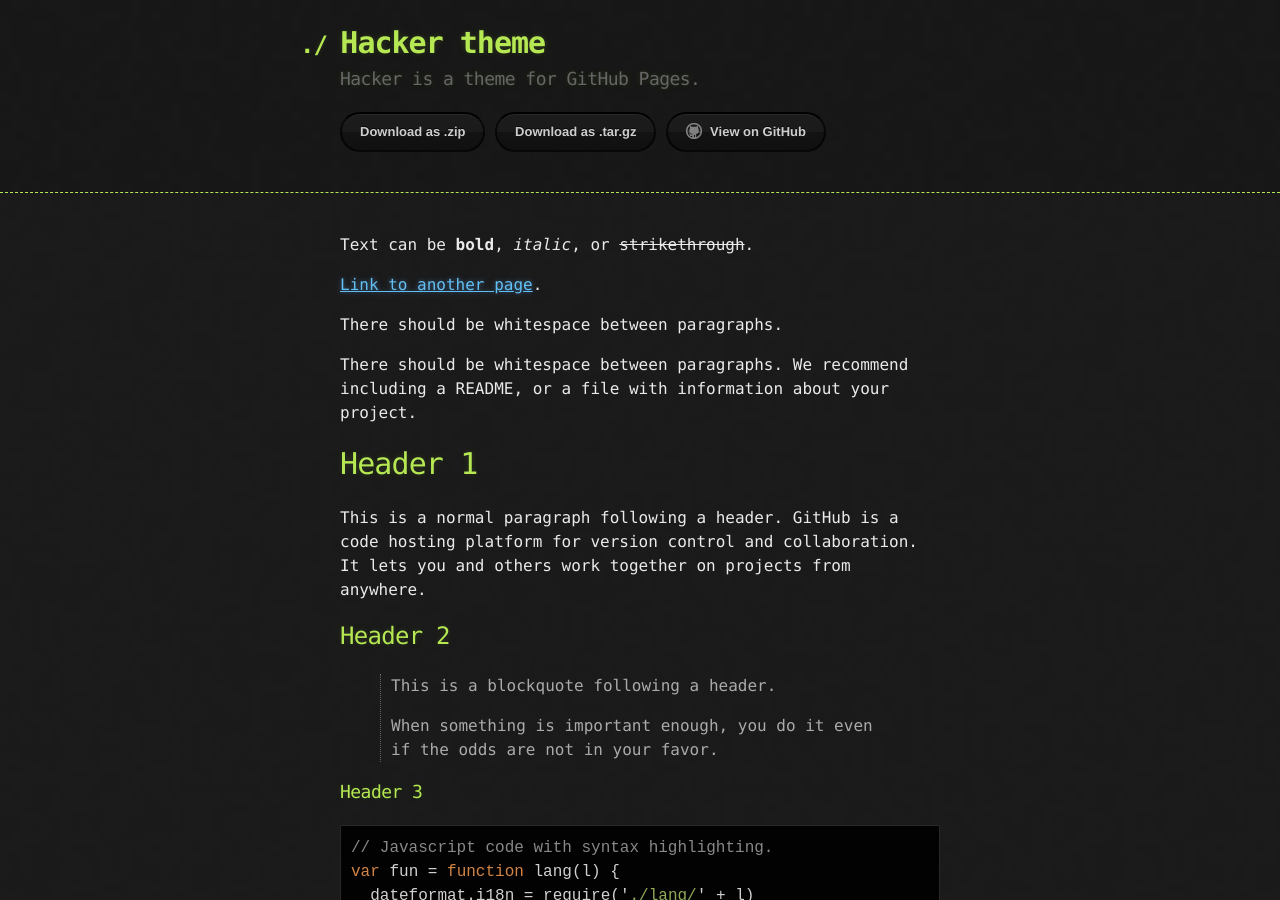
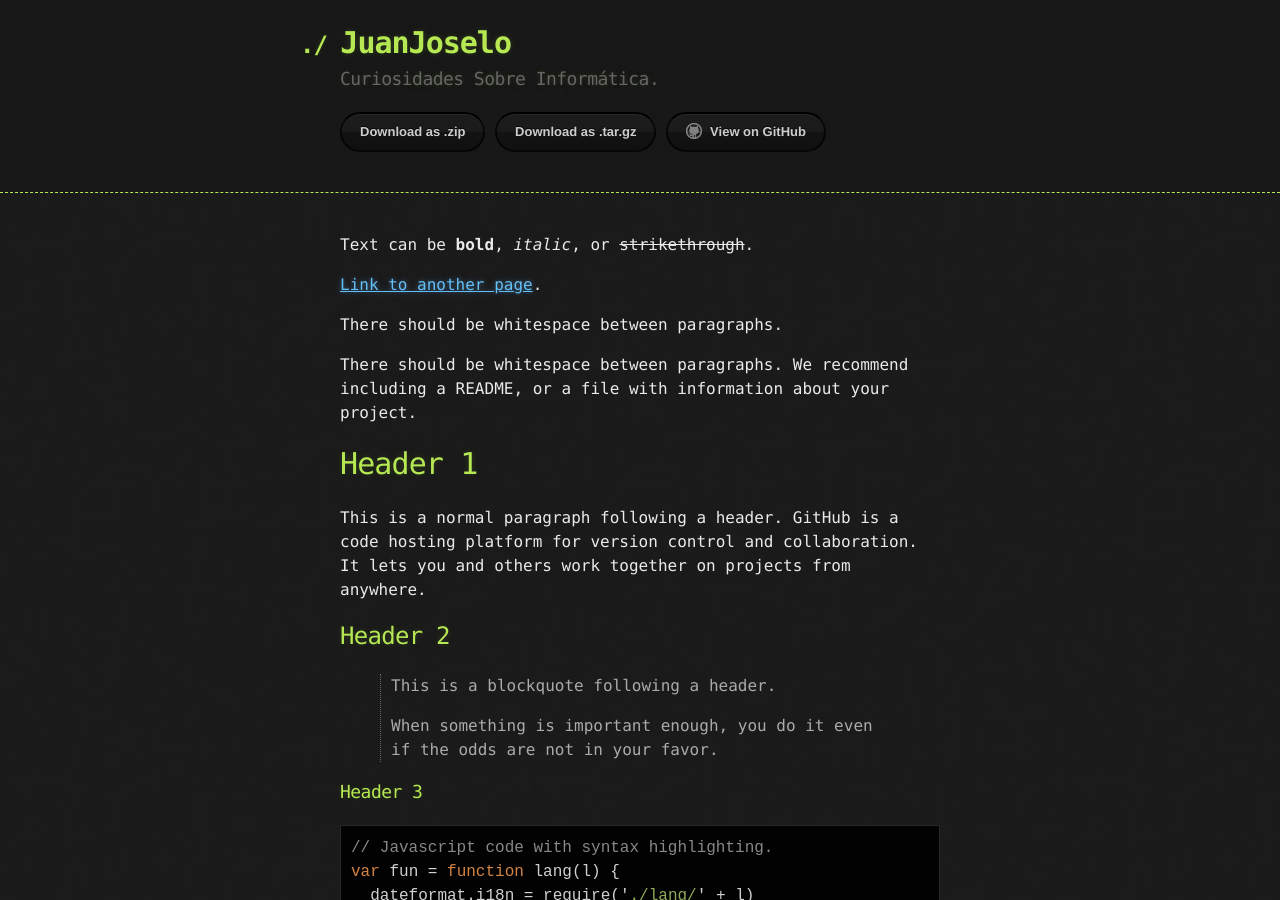
Before and after one commit to juanjoselopezroldan/juanjoselopezroldan.github.io, a Jekyll site: the page built from index.md, in a window 1280 px wide and 900 px high. Built offline with Jekyll 4.4.1, drawn with Linux system fonts in a browser that asks for light colours.

Commit message:
mod. de titulo

```diff
--- a/_config.yml
+++ b/_config.yml
@@ -1,5 +1,5 @@
-title: Hacker theme
-description: Hacker is a theme for GitHub Pages.
+title: JuanJoselo
+description: Curiosidades Sobre Informática.
 show_downloads: true
 google_analytics:
 theme: jekyll-theme-hacker
```
